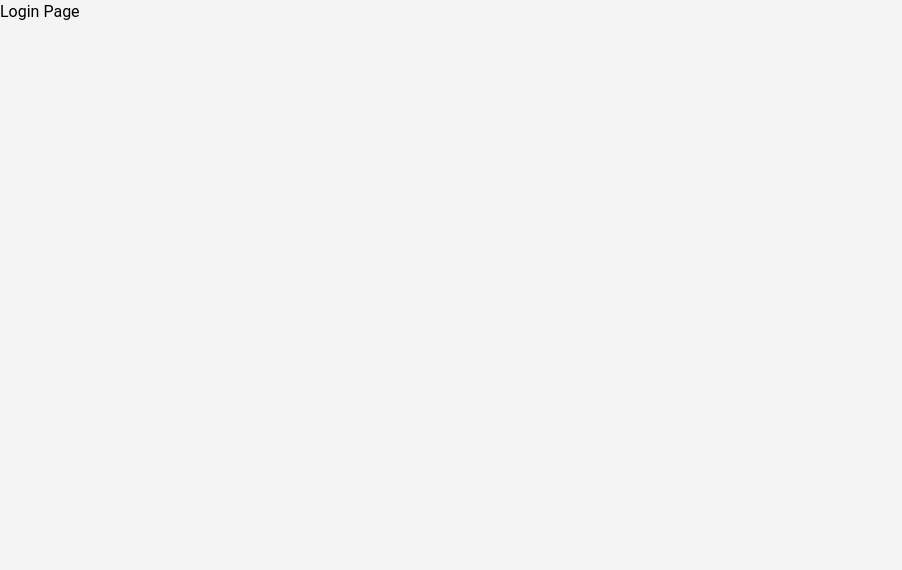
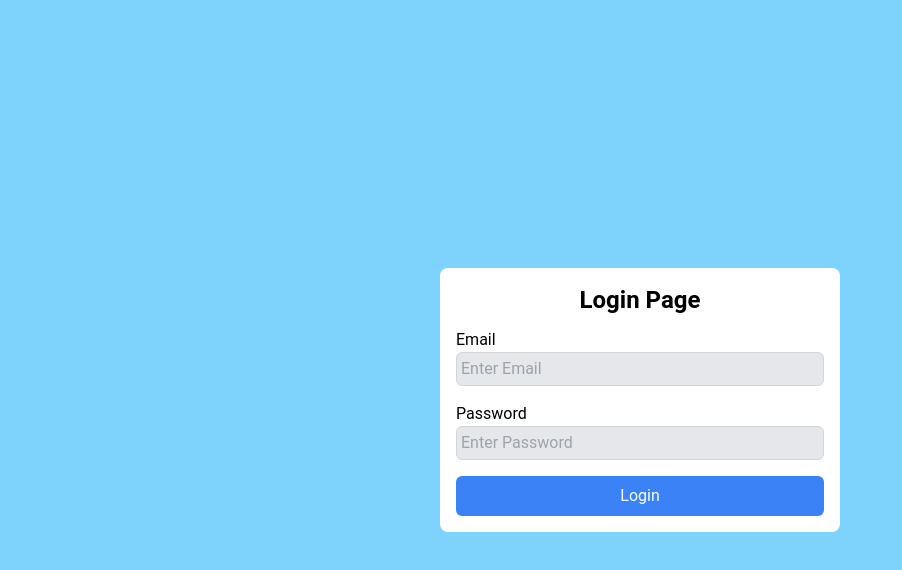
Before and after one commit to Nathanim1919/qrcode, a React (Vite) app in the folder client/: page /login in a window 1280 px wide. Shown: the top 570 px of the page, without its empty margins (0-902 px from the left). Built offline with nearby package versions, Linux system fonts and the light colour scheme.

Commit message:
Refactor HomePage and enhance LoginPage layout with Tailwind CSS styling

```diff
--- a/client/src/pages/Home.tsx
+++ b/client/src/pages/Home.tsx
@@ -1,6 +1,6 @@
 const HomePage = () => {
     return (
-        <div>
+        <div className="w-screen h-screen grid place-items-center">
             <h1>Home Page</h1>
         </div>
     )
--- a/client/src/pages/LoginPage.tsx
+++ b/client/src/pages/LoginPage.tsx
@@ -1,10 +1,24 @@
-const LoginPage:React.FC = () => {
-    return (
-        <div>
-            <h1>Login Page</h1>
-        </div>
-    )
-}
-
+const LoginPage: React.FC = () => {
+  return (
+    <div className="w-screen h-screen bg-sky-300 grid place-items-center">
+      <div className="bg-white p-4 rounded-lg  w-[80%] md:w-[400px] grid gap-3">
+        <h1 className="font-bold text-2xl text-center">Login Page</h1>
+        <form className="grid gap-4">
+          <div className="flex flex-col">
+            <label className="m-0" htmlFor="email">Email</label>
+            <input className="bg-gray-200 p-1 text-black border border-gray-300 rounded-md outline-none" placeholder="Enter Email" type="email" name="email" id="email" />
+          </div>
+          <div className="flex flex-col">
+            <label className="m-0" htmlFor="password">Password</label>
+            <input className="bg-gray-200 p-1 text-black border border-gray-300 rounded-md outline-none" placeholder="Enter Password" type="password" name="password" id="password" />
+          </div>
+            <button type="submit"
+            className="bg-blue-500 text-white p-2 rounded-md hover:bg-blue-600"
+            >Login</button>
+        </form>
+      </div>
+    </div>
+  );
+};
 
 export default LoginPage;
```
